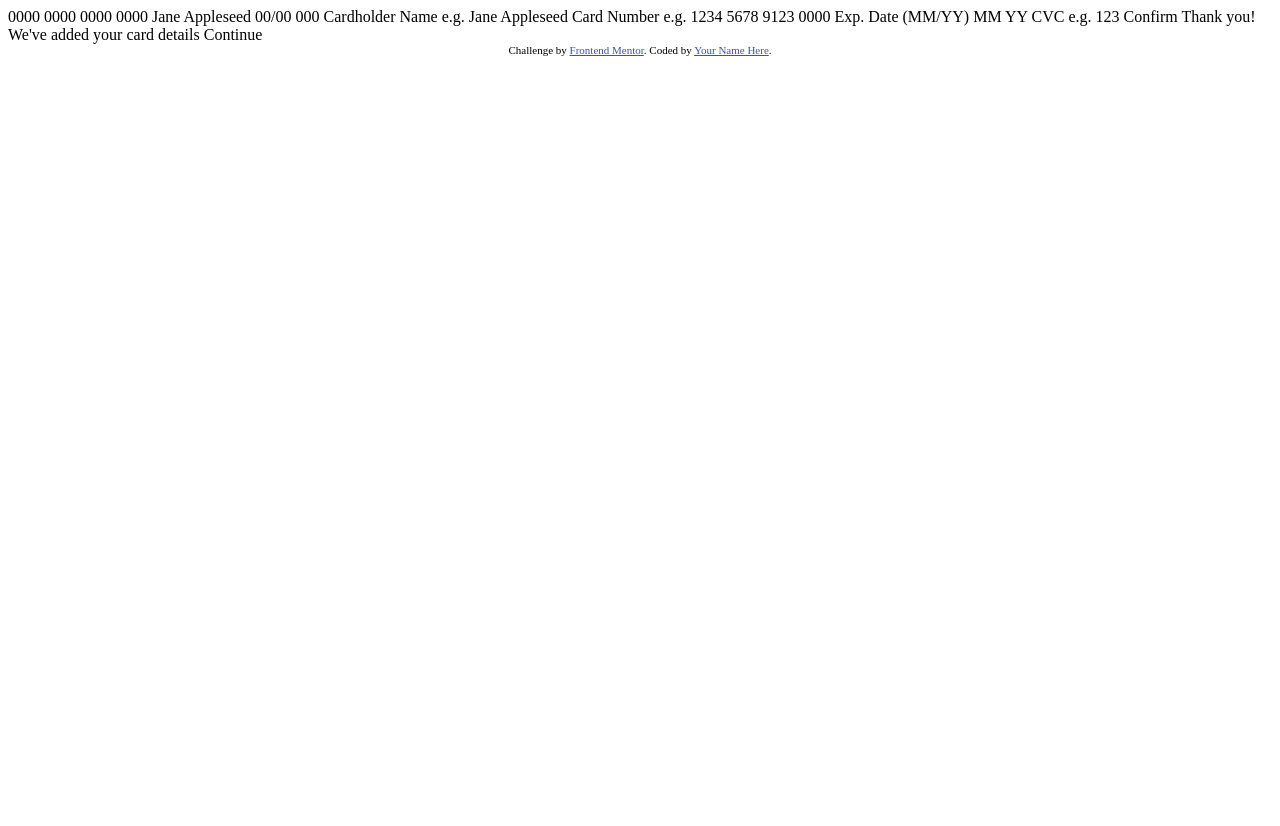
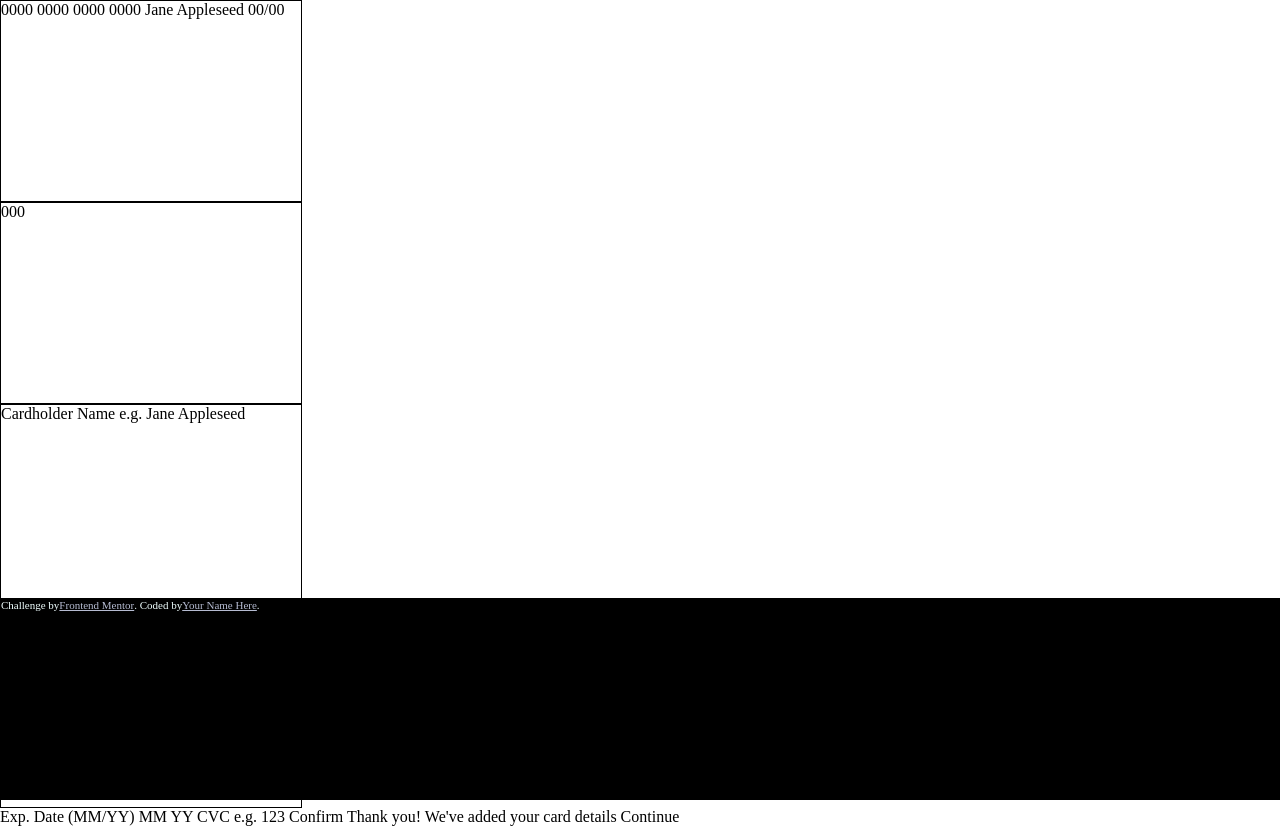
Before and after one commit to LeandroCastilhoGomes/interactive-card-details-form-main, a plain HTML site: page index.html in a window 1280 px wide. Before the commit the page ends 800 px from the top, so only its background shows below. Drawn offline with Linux system fonts and the light colour scheme.

Commit message:
Ajustando css

```diff
--- /dev/null
+++ b/estilo/style.css
@@ -0,0 +1,27 @@
+* {
+    margin: 0px;
+    padding: 0px;
+}
+
+div {
+    display: flex;
+    border: 1px solid black;
+    width: 300px;
+    height: 200px;
+}
+
+footer {
+    background-color: black;
+    color: azure;
+    width: 100%;
+    position: fixed;
+    bottom: 0px;
+}
+
+.attribution {
+    font-size: 11px;
+    text-align: center;
+}
+.attribution a {
+    color: hsl(228, 24%, 77%);
+}
--- a/index.html
+++ b/index.html
@@ -5,28 +5,33 @@
   <meta name="viewport" content="width=device-width, initial-scale=1.0"> <!-- displays site properly based on user's device -->
 
   <link rel="icon" type="image/png" sizes="32x32" href="./images/favicon-32x32.png">
+  <link rel="stylesheet" href="./estilo/style.css">
 
-  <title>Frontend Mentor | Interactive card details form</title>
+  <title>Interactive card details form</title>
 
-  <!-- Feel free to remove these styles or customise in your own stylesheet 👍 -->
-  <style>
-    .attribution { font-size: 11px; text-align: center; }
-    .attribution a { color: hsl(228, 45%, 44%); }
-  </style>
 </head>
 <body>
+<main>
 
+    <div id="cardfrente">
       0000 0000 0000 0000
       Jane Appleseed
       00/00
+    </div>
 
+    <div id="cardback">
       000
+    </div>
 
+    <div>
       Cardholder Name
       e.g. Jane Appleseed
+    </div>
 
+    <div>
       Card Number
       e.g. 1234 5678 9123 0000
+    </div>
 
     Exp. Date (MM/YY)
     MM
@@ -43,9 +48,12 @@
     We've added your card details
     Continue
 
+</main>
+  <footer>
     <div class="attribution">
       Challenge by <a href="https://www.frontendmentor.io?ref=challenge" target="_blank">Frontend Mentor</a>.
       Coded by <a href="#">Your Name Here</a>.
     </div>
+  </footer>
 </body>
 </html>
```
Lines whose indentation alone changed are shown as unchanged.
